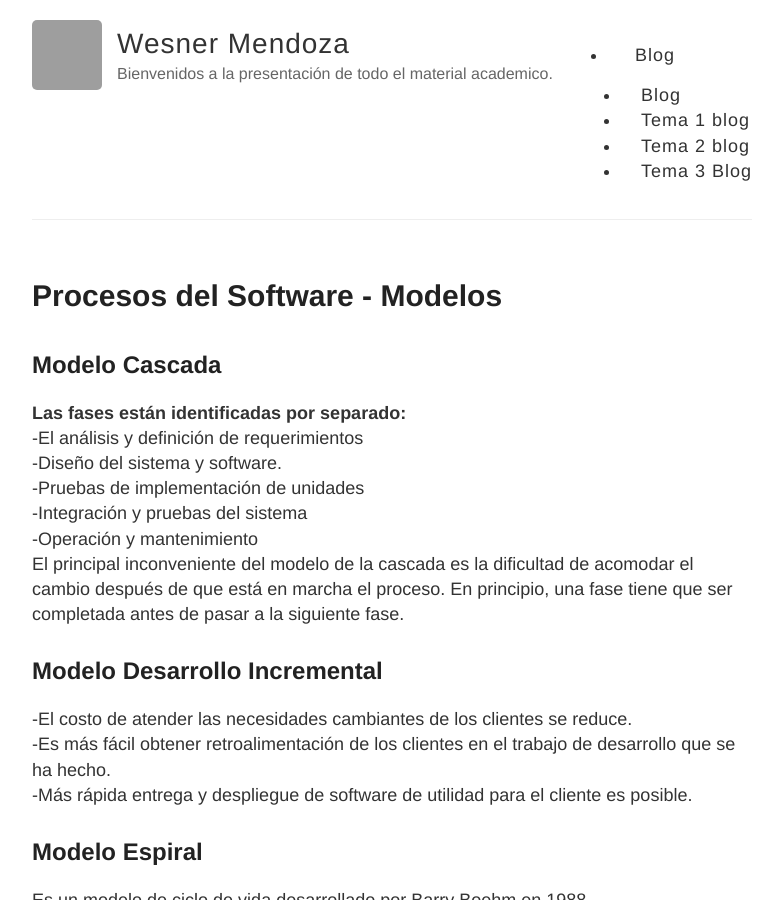
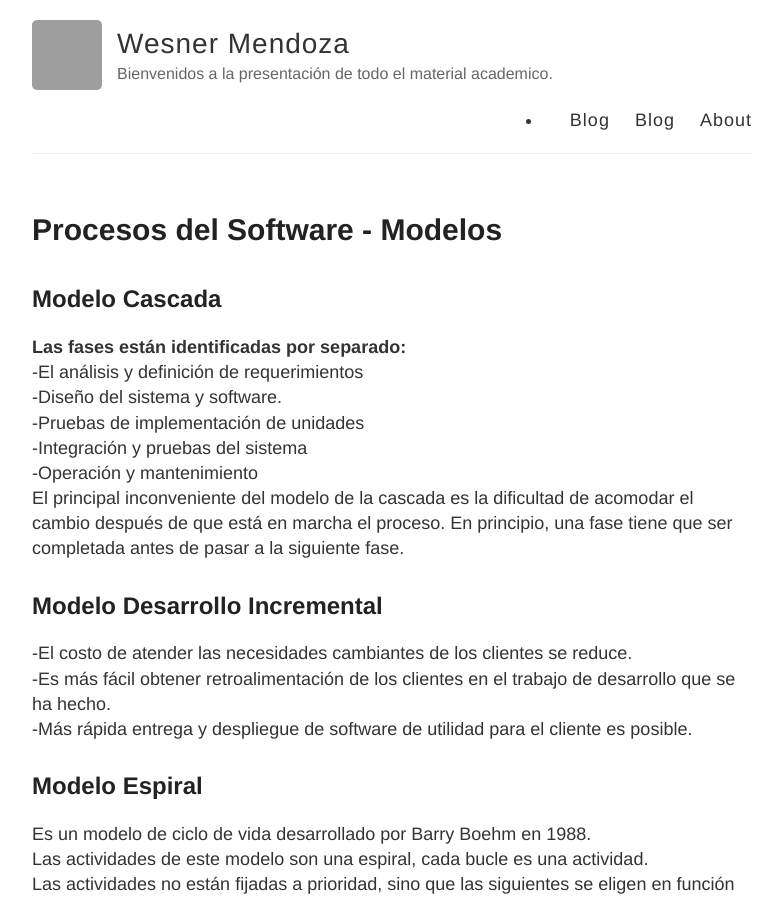
Before and after one commit to WesnerDaniel/WesnerDaniel.github.io, a Jekyll site: the page built from index.html, in a window 1280 px wide and 900 px high. Shown: the whole window, without its empty margins (248-1031 px from the left). Built offline with Jekyll 4.4.1, drawn with Linux system fonts in a browser that asks for light colours; grey boxes are pictures that could not be loaded.

Commit message:
Update default.html

```diff
--- a/_layouts/default.html
+++ b/_layouts/default.html
@@ -26,19 +26,10 @@
             <p class="site-description">{{ site.description }}</p>
           </div>
        <nav>
-          <li><a href="/Blog">Blog</a>
-                            <ul>
-                                <li><a href="#">Blog</a>
-                                </li>
-                                <li><a href="#">Tema 1 blog</a>
-                                </li>
-                                <li><a href="#">Tema 2 blog</a>
-                                </li>
-                                <li><a href="#">Tema 3 Blog</a>
-                                </li>
-                            </ul>
-                        </li>
-         </nav>
+         <li><a href="/Blog">Blog</a>
+            <a href="{{ site.baseurl }}/">Blog</a>
+            <a href="{{ site.baseurl }}/about">About</a>
+          </nav>
         </header>
       </div>
     </div>
```
